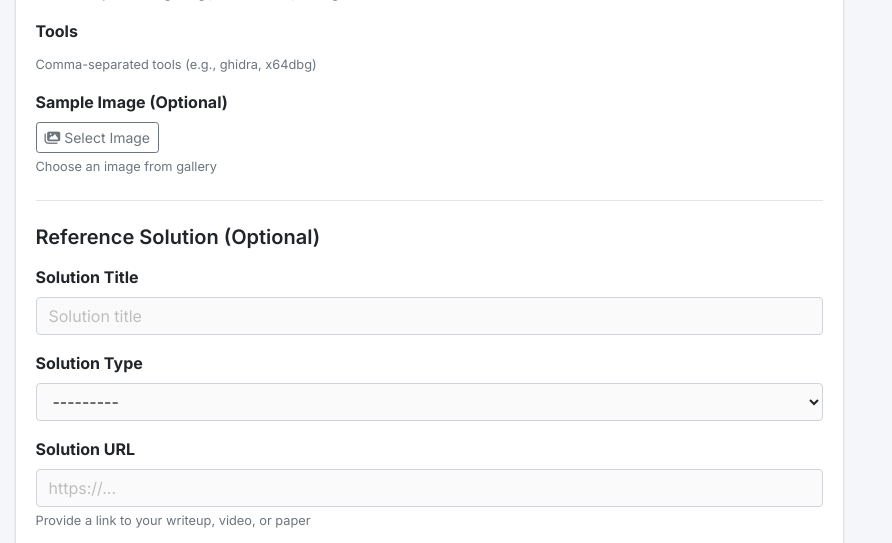
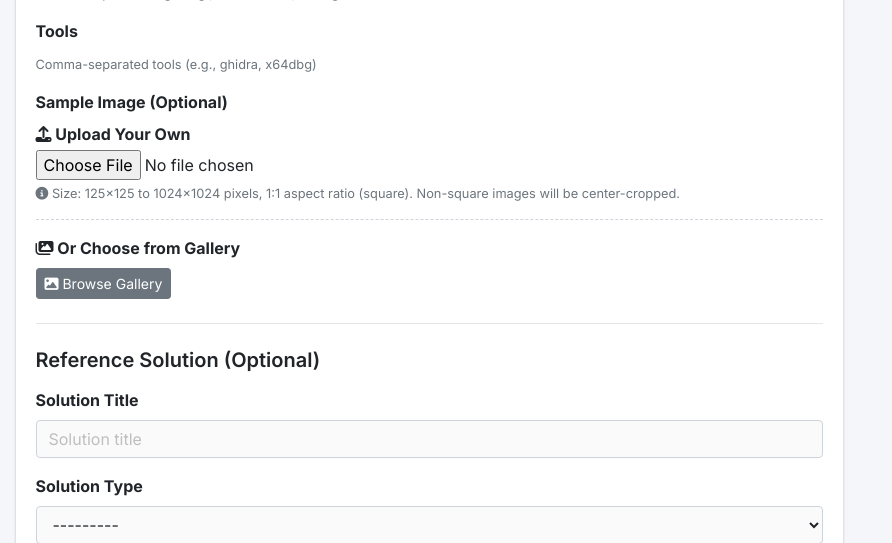
Before and after one commit to struppigel/samplepedia, a Django app: page /submit/ in a window 1280 px wide. Shown: the part 895-1438 px from the top of the page, without its empty margins (0-892 px from the left). Run offline with Django 5.2, Linux system fonts and the light colour scheme; the visitor is signed in with stand-in values (Sample User, id 1); data that the repository does not hold is empty; parts of the project's set-up code (start-up, migrations or seed data) failed here and were passed over; some libraries are stand-ins or nearby versions.

Commit message:
users can upload their own image on task submission

```diff
--- a/sampledb/samples/forms.py
+++ b/sampledb/samples/forms.py
@@ -72,6 +72,14 @@ class SolutionForm(forms.ModelForm):
 
 # for submitting analysis tasks
 class AnalysisTaskForm(forms.ModelForm):
+    # Image upload field (optional alternative to gallery selection)
+    image_upload = forms.ImageField(
+        required=False,
+        widget=forms.FileInput(attrs={'class': 'form-control-file', 'accept': 'image/*'}),
+        label='Upload Image',
+        help_text='Image must be 125x125 to 1024x1024 pixels with 1:1 aspect ratio (square). Non-square images will be center-cropped.'
+    )
+
     # Reference solution fields (required for non-staff users)
     reference_solution_title = forms.CharField(
         max_length=200,
@@ -181,6 +189,65 @@ class AnalysisTaskForm(forms.ModelForm):
                 )
 
         return download_link
+
+    def clean_image_upload(self):
+        """Validate uploaded image dimensions and aspect ratio"""
+        image = self.cleaned_data.get('image_upload')
+
+        if image:
+            from PIL import Image
+            import io
+
+            # Open image to check dimensions
+            img = Image.open(image)
+            width, height = img.size
+
+            # Check minimum dimensions
+            if width < 125 or height < 125:
+                raise forms.ValidationError(
+                    f'Image is too small ({width}x{height}px). Minimum size is 125x125 pixels.'
+                )
+
+            # Check maximum dimensions
+            if width > 1024 or height > 1024:
+                raise forms.ValidationError(
+                    f'Image is too large ({width}x{height}px). Maximum size is 1024x1024 pixels.'
+                )
+
+            # Check if image needs to be cropped (not 1:1 aspect ratio)
+            if width != height:
+                # Center crop to square
+                size = min(width, height)
+                left = (width - size) // 2
+                top = (height - size) // 2
+                right = left + size
+                bottom = top + size
+
+                img = img.crop((left, top, right, bottom))
+
+                # Save cropped image back to file
+                output = io.BytesIO()
+                img_format = image.content_type.split('/')[-1].upper()
+                if img_format == 'JPG':
+                    img_format = 'JPEG'
+                img.save(output, format=img_format)
+                output.seek(0)
+
+                # Update the uploaded file with cropped version
+                from django.core.files.uploadedfile import InMemoryUploadedFile
+                image = InMemoryUploadedFile(
+                    output,
+                    'ImageField',
+                    image.name,
+                    image.content_type,
+                    output.getbuffer().nbytes,
+                    None
+                )
+
+            # Reset file pointer
+            image.seek(0)
+
+        return image
 
     def clean(self):
         """Validate reference solution fields for non-staff users when creating (not editing)"""
--- a/sampledb/samples/templates/samples/submit_task.html
+++ b/sampledb/samples/templates/samples/submit_task.html
@@ -21,7 +21,7 @@
             <h3 class="card-title">Task Details</h3>
           </div>
           <div class="card-body">
-            <form method="post" novalidate>
+            <form method="post" enctype="multipart/form-data" novalidate>
               {% csrf_token %}
 
               {% if form.errors %}
@@ -150,10 +150,34 @@
 
               <div class="form-group">
                 <label>Sample Image (Optional)</label>
-                <input type="hidden" id="selected_image" name="image_id" value="">
-                <div>
-                  <button type="button" class="btn btn-sm btn-outline-secondary" data-toggle="modal" data-target="#imageGalleryModal">
-                    <i class="fas fa-images"></i> Select Image
+
+                <!-- Upload option -->
+                <div class="image-upload-section" id="upload-section">
+                  <label class="d-block mb-1"><i class="fas fa-upload"></i> <strong>Upload Your Own</strong></label>
+                  {{ form.image_upload }}
+                  {% if form.image_upload.errors %}
+                    <div class="text-danger small mt-1">
+                      {{ form.image_upload.errors }}
+                    </div>
+                  {% else %}
+                    <small class="form-text text-muted">
+                      <i class="fas fa-info-circle"></i> Size: 125x125 to 1024x1024 pixels, 1:1 aspect ratio (square). Non-square images will be center-cropped.
+                    </small>
+                  {% endif %}
+                  <div id="upload_image_preview" class="mt-2" style="display: none;">
+                    <img id="upload_preview_img" src="" alt="Preview" class="img-thumbnail" style="max-width: 150px; max-height: 150px;">
+                    <button type="button" class="btn btn-sm btn-link text-danger" onclick="clearUploadPreview()">
+                      <i class="fas fa-times"></i> Remove
+                    </button>
+                  </div>
+                </div>
+
+                <!-- Gallery option -->
+                <div class="image-gallery-section mt-3 pt-3" id="gallery-section" style="border-top: 1px dashed var(--form-border);">
+                  <label class="d-block mb-2"><i class="fas fa-images"></i> <strong>Or Choose from Gallery</strong></label>
+                  <input type="hidden" id="selected_image" name="image_id" value="">
+                  <button type="button" class="btn btn-sm btn-secondary" data-toggle="modal" data-target="#imageGalleryModal">
+                    <i class="fas fa-image"></i> Browse Gallery
                   </button>
                   <div id="selected_image_preview" class="mt-2" style="display: none;">
                     <img id="preview_img" src="" alt="Selected" class="img-thumbnail" style="max-width: 150px; max-height: 150px;">
@@ -162,7 +186,6 @@
                     </button>
                   </div>
                 </div>
-                <small class="form-text text-muted">Choose an image from gallery</small>
               </div>
 
               {% if not is_edit %}
@@ -380,6 +403,9 @@
       }
     });
 
+    // Hide upload section when gallery is selected
+    document.getElementById('upload-section').style.display = 'none';
+
     // Close modal
     $('#imageGalleryModal').modal('hide');
   }
@@ -390,6 +416,21 @@
     document.querySelectorAll('.image-select-card').forEach(card => {
       card.classList.remove('selected');
     });
+    // Show upload section again
+    document.getElementById('upload-section').style.display = 'block';
+  }
+
+  function clearUploadPreview() {
+    const uploadInput = document.getElementById('id_image_upload');
+    const previewDiv = document.getElementById('upload_image_preview');
+    if (uploadInput) {
+      uploadInput.value = '';
+    }
+    if (previewDiv) {
+      previewDiv.style.display = 'none';
+    }
+    // Show gallery section again
+    document.getElementById('gallery-section').style.display = 'block';
   }
 
   function confirmDelete() {
@@ -397,6 +438,57 @@
       document.getElementById('deleteForm').submit();
     }
   }
+
+  // Handle image upload preview with validation
+  document.addEventListener('DOMContentLoaded', function() {
+    const uploadInput = document.getElementById('id_image_upload');
+    if (uploadInput) {
+      uploadInput.addEventListener('change', function(e) {
+        const file = e.target.files[0];
+        if (file && file.type.startsWith('image/')) {
+          const reader = new FileReader();
+          reader.onload = function(e) {
+            const img = new Image();
+            img.onload = function() {
+              const width = this.width;
+              const height = this.height;
+
+              // Validate dimensions
+              if (width < 125 || height < 125) {
+                alert(`Image is too small (${width}x${height}px). Minimum size is 125x125 pixels.`);
+                uploadInput.value = '';
+                return;
+              }
+
+              if (width > 1024 || height > 1024) {
+                alert(`Image is too large (${width}x${height}px). Maximum size is 1024x1024 pixels.`);
+                uploadInput.value = '';
+                return;
+              }
+
+              // Show preview
+              const previewImg = document.getElementById('upload_preview_img');
+              const previewDiv = document.getElementById('upload_image_preview');
+              if (previewImg && previewDiv) {
+                previewImg.src = e.target.result;
+                previewDiv.style.display = 'block';
+                // Hide gallery section when upload is selected
+                document.getElementById('gallery-section').style.display = 'none';
+
+                // Warn if non-square (will be cropped)
+                if (width !== height) {
+                  const cropSize = Math.min(width, height);
+                  alert(`Image will be center-cropped to ${cropSize}x${cropSize}px to maintain 1:1 aspect ratio.`);
+                }
+              }
+            };
+            img.src = e.target.result;
+          };
+          reader.readAsDataURL(file);
+        }
+      });
+    }
+  });
 
   // Auto-fill SHA256 from download link
   document.addEventListener('DOMContentLoaded', function() {
--- a/sampledb/samples/views/samples.py
+++ b/sampledb/samples/views/samples.py
@@ -237,21 +237,27 @@ def extract_youtube_id(url):
 def submit_task(request):
     """Allow users to submit their own analysis task"""
     if request.method == 'POST':
-        form = AnalysisTaskForm(request.POST, user=request.user, is_edit=False)
+        form = AnalysisTaskForm(request.POST, request.FILES, user=request.user, is_edit=False)
         if form.is_valid():
             # Use atomic transaction to ensure tags/tools are saved before Discord notification
             with transaction.atomic():
                 sample = form.save(commit=False)
                 sample.author = request.user
 
-                # Handle image selection
-                image_id = request.POST.get('image_id')
-                if image_id:
-                    try:
-                        sample_image = SampleImage.objects.get(id=image_id)
-                        sample.image = sample_image.image
-                    except SampleImage.DoesNotExist:
-                        pass
+                # Handle uploaded image (priority over gallery selection)
+                uploaded_image = form.cleaned_data.get('image_upload')
+                if uploaded_image:
+                    # Upload directly to AnalysisTask.image (NOT to SampleImage gallery)
+                    sample.image = uploaded_image
+                else:
+                    # Handle image selection from gallery
+                    image_id = request.POST.get('image_id')
+                    if image_id:
+                        try:
+                            sample_image = SampleImage.objects.get(id=image_id)
+                            sample.image = sample_image.image
+                        except SampleImage.DoesNotExist:
+                            pass
 
                 sample.save()
 
@@ -326,22 +332,28 @@ def edit_task(request, sha256, task_id):
         return redirect('sample_detail', sha256=task.sha256, task_id=task.id)
 
     if request.method == 'POST':
-        form = AnalysisTaskForm(request.POST, instance=task, user=request.user, is_edit=True)
+        form = AnalysisTaskForm(request.POST, request.FILES, instance=task, user=request.user, is_edit=True)
         if form.is_valid():
             # Use atomic transaction
             with transaction.atomic():
                 sample = form.save(commit=False)
 
-                # Handle image selection
-                image_id = request.POST.get('image_id')
-                if image_id:
-                    try:
-                        sample_image = SampleImage.objects.get(id=image_id)
-                        sample.image = sample_image.image
-                    except SampleImage.DoesNotExist:
-                        pass
-                elif request.POST.get('clear_image'):
-                    sample.image = None
+                # Handle uploaded image (priority over gallery selection)
+                uploaded_image = form.cleaned_data.get('image_upload')
+                if uploaded_image:
+                    # Upload directly to AnalysisTask.image (NOT to SampleImage gallery)
+                    sample.image = uploaded_image
+                else:
+                    # Handle image selection from gallery
+                    image_id = request.POST.get('image_id')
+                    if image_id:
+                        try:
+                            sample_image = SampleImage.objects.get(id=image_id)
+                            sample.image = sample_image.image
+                        except SampleImage.DoesNotExist:
+                            pass
+                    elif request.POST.get('clear_image'):
+                        sample.image = None
 
                 sample.save()
 
```
Also changed, not shown: sampledb/static/css/forms.css (+39 -0 lines).
